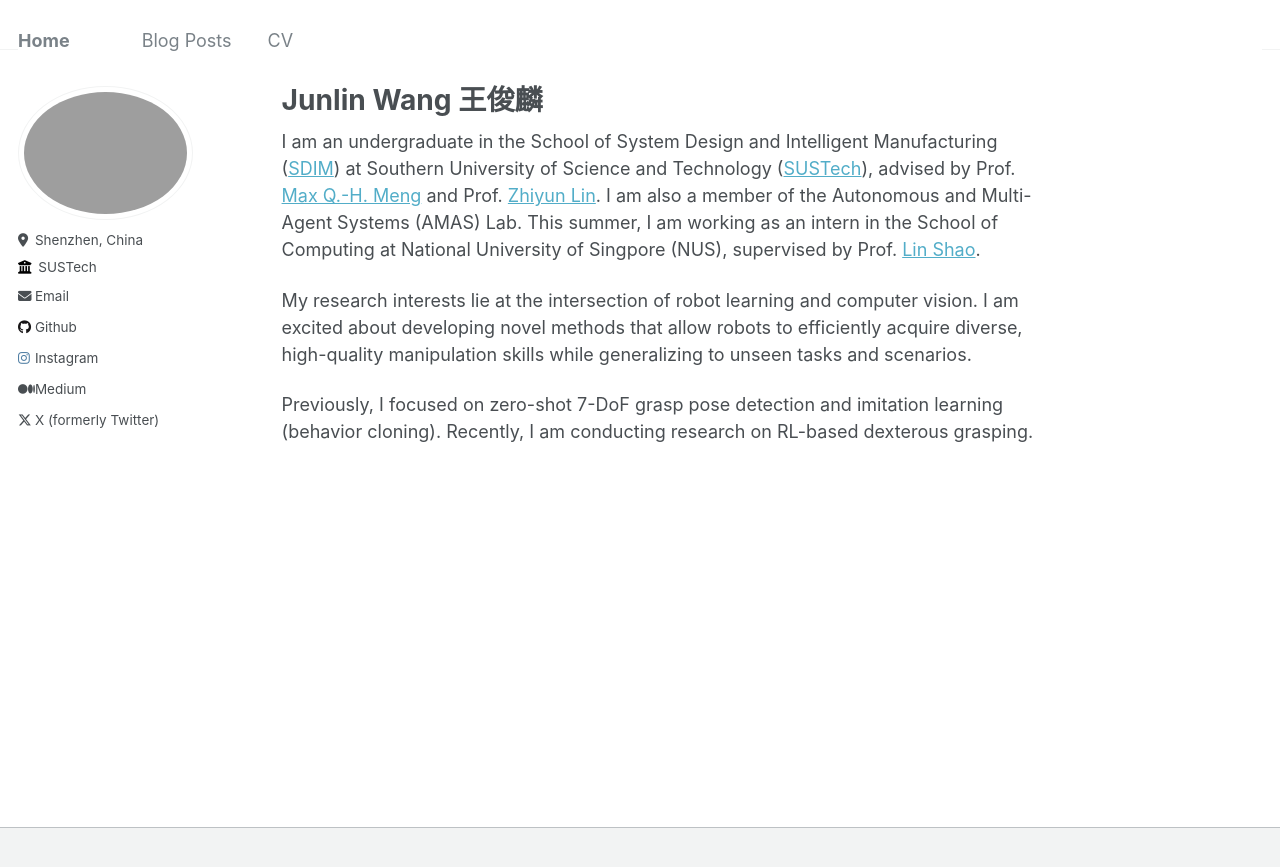
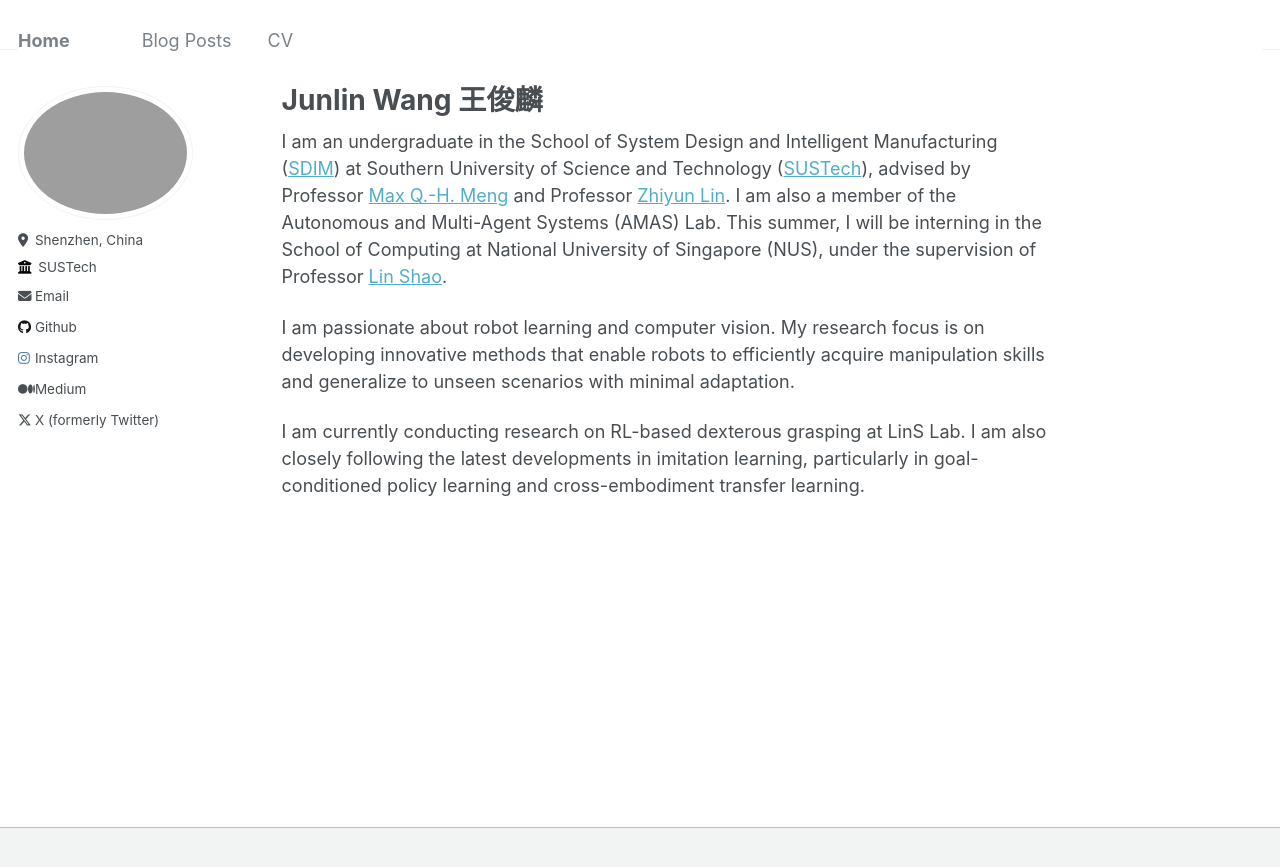
Before and after one commit to HenryWJL/HenryWJL.github.io, a Jekyll site: the page built from _pages/about.md, in a window 1280 px wide. Shown: the top 867 px of the page. Built offline with Jekyll 4.4.1, drawn with Linux system fonts in a browser that asks for light colours.

Commit message:
Update about.md

```diff
--- a/_pages/about.md
+++ b/_pages/about.md
@@ -7,8 +7,8 @@ redirect_from:
   - /about.html
 ---
 
-I am an undergraduate in the School of System Design and Intelligent Manufacturing ([SDIM](https://www.sustech.edu.cn/en/colleges/school-of-system-design-and-intelligent-manufacturing.html)) at Southern University of Science and Technology ([SUSTech](https://www.sustech.edu.cn/en/)), advised by Prof. [Max Q.-H. Meng](https://scholar.google.ca/citations?user=DxDCU7AAAAAJ&hl=en) and Prof. [Zhiyun Lin](https://scholar.google.com/citations?user=ic9y2dIAAAAJ&hl=en). I am also a member of the Autonomous and Multi-Agent Systems (AMAS) Lab. This summer, I am working as an intern in the School of Computing at National University of Singpore (NUS), supervised by Prof. [Lin Shao](https://scholar.google.com/citations?user=UU76Pg4AAAAJ&hl=en).
+I am an undergraduate in the School of System Design and Intelligent Manufacturing ([SDIM](https://www.sustech.edu.cn/en/colleges/school-of-system-design-and-intelligent-manufacturing.html)) at Southern University of Science and Technology ([SUSTech](https://www.sustech.edu.cn/en/)), advised by Professor [Max Q.-H. Meng](https://scholar.google.ca/citations?user=DxDCU7AAAAAJ&hl=en) and Professor [Zhiyun Lin](https://scholar.google.com/citations?user=ic9y2dIAAAAJ&hl=en). I am also a member of the Autonomous and Multi-Agent Systems (AMAS) Lab. This summer, I will be interning in the School of Computing at National University of Singapore (NUS), under the supervision of Professor [Lin Shao](https://scholar.google.com/citations?user=UU76Pg4AAAAJ&hl=en).
 
-My research interests lie at the intersection of robot learning and computer vision. I am excited about developing novel methods that allow robots to efficiently acquire diverse, high-quality manipulation skills while generalizing to unseen tasks and scenarios.
+I am passionate about robot learning and computer vision. My research focus is on developing innovative methods that enable robots to efficiently acquire manipulation skills and generalize to unseen scenarios with minimal adaptation.
 
-Previously, I focused on zero-shot 7-DoF grasp pose detection and imitation learning (behavior cloning). Recently, I am conducting research on RL-based dexterous grasping.
+I am currently conducting research on RL-based dexterous grasping at LinS Lab. I am also closely following the latest developments in imitation learning, particularly in goal-conditioned policy learning and cross-embodiment transfer learning.
```
